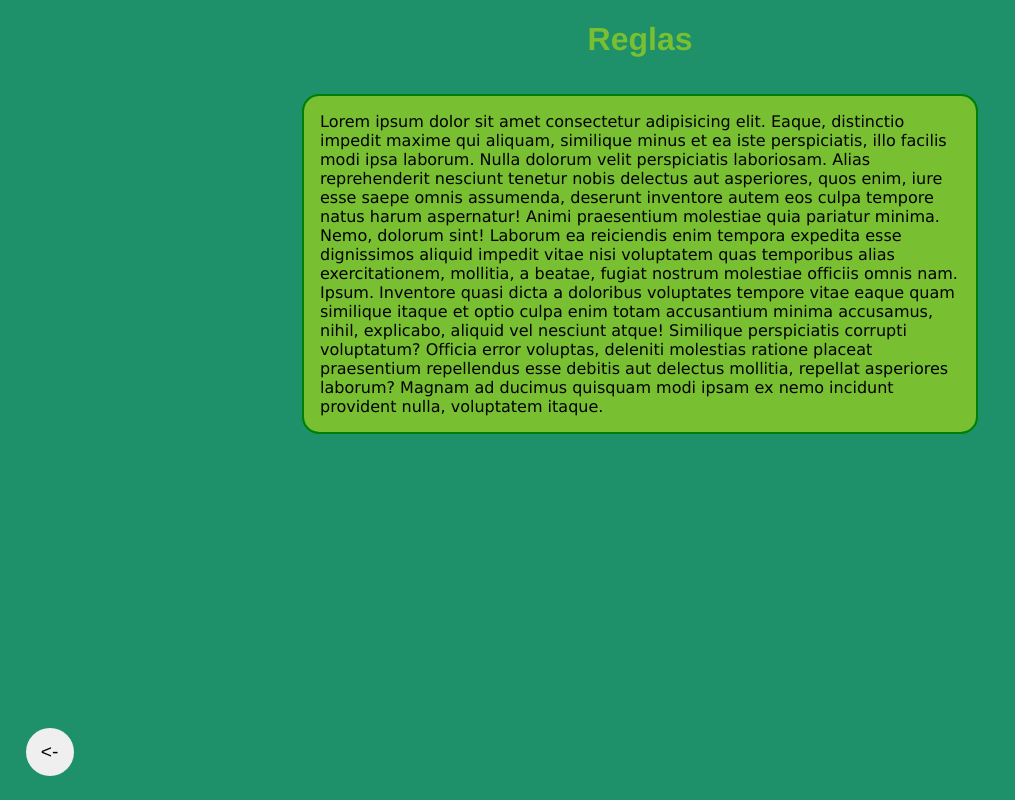
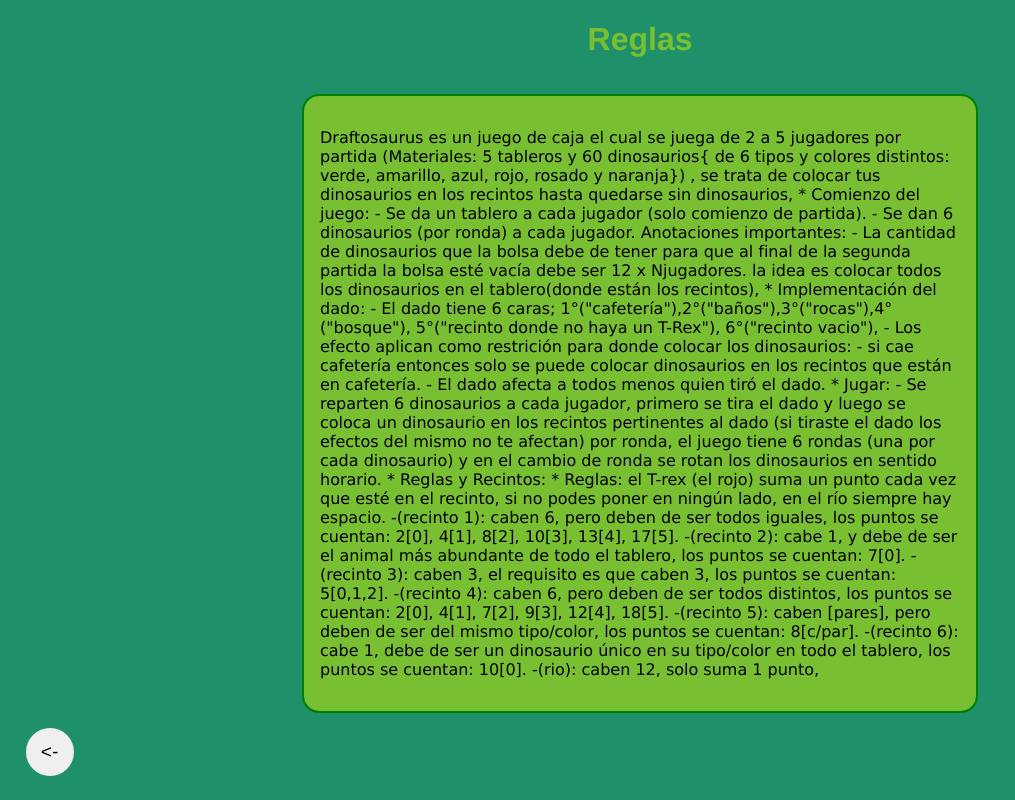
Before and after one commit to Aura1Games/Proyecto-Poke-Saurus, a PHP site: page /pages/Reglas.html in a window 1280 px wide. Shown: the whole page, without its empty margins (0-1015 px from the left). Run offline with PHP 8.4, Linux system fonts and the light colour scheme.

Commit message:
arreglos minimos

```diff
--- a/public/css/Ajustes_style.css
+++ b/public/css/Ajustes_style.css
@@ -15,7 +15,6 @@ body {
   /* background-image: url("../images/Configuracion_imagen.png"); */
   overscroll-behavior: none; /* No permite el desplazamiento vertical fuera de la pagina*/
 }
-
 
 aside {
   order: 1;
@@ -199,7 +198,7 @@ main {
 button:hover {
   cursor: pointer;
 }
-@media (700px <width < 1250px) {
+@media (700px < width < 1250px) {
   body {
     display: grid;
     grid-template-rows: 1fr 1fr;
--- a/public/pages/Reglas.html
+++ b/public/pages/Reglas.html
@@ -10,24 +10,46 @@
   </head>
   <body>
     <h1>Reglas</h1>
-    <div class="contenedor">
-      Lorem ipsum dolor sit amet consectetur adipisicing elit. Eaque, distinctio
-      impedit maxime qui aliquam, similique minus et ea iste perspiciatis, illo
-      facilis modi ipsa laborum. Nulla dolorum velit perspiciatis laboriosam.
-      Alias reprehenderit nesciunt tenetur nobis delectus aut asperiores, quos
-      enim, iure esse saepe omnis assumenda, deserunt inventore autem eos culpa
-      tempore natus harum aspernatur! Animi praesentium molestiae quia pariatur
-      minima. Nemo, dolorum sint! Laborum ea reiciendis enim tempora expedita
-      esse dignissimos aliquid impedit vitae nisi voluptatem quas temporibus
-      alias exercitationem, mollitia, a beatae, fugiat nostrum molestiae
-      officiis omnis nam. Ipsum. Inventore quasi dicta a doloribus voluptates
-      tempore vitae eaque quam similique itaque et optio culpa enim totam
-      accusantium minima accusamus, nihil, explicabo, aliquid vel nesciunt
-      atque! Similique perspiciatis corrupti voluptatum? Officia error voluptas,
-      deleniti molestias ratione placeat praesentium repellendus esse debitis
-      aut delectus mollitia, repellat asperiores laborum? Magnam ad ducimus
-      quisquam modi ipsam ex nemo incidunt provident nulla, voluptatem itaque.
-    </div>
+    <main>
+      <div class="contenedor">
+        <p>
+          Draftosaurus es un juego de caja el cual se juega de 2 a 5 jugadores
+          por partida (Materiales: 5 tableros y 60 dinosaurios{ de 6 tipos y
+          colores distintos: verde, amarillo, azul, rojo, rosado y naranja}) ,
+          se trata de colocar tus dinosaurios en los recintos hasta quedarse sin
+          dinosaurios, * Comienzo del juego: - Se da un tablero a cada jugador
+          (solo comienzo de partida). - Se dan 6 dinosaurios (por ronda) a cada
+          jugador. Anotaciones importantes: - La cantidad de dinosaurios que la
+          bolsa debe de tener para que al final de la segunda partida la bolsa
+          esté vacía debe ser 12 x Njugadores. la idea es colocar todos los
+          dinosaurios en el tablero(donde están los recintos), * Implementación
+          del dado: - El dado tiene 6 caras;
+          1°("cafetería"),2°("baños"),3°("rocas"),4°("bosque"), 5°("recinto
+          donde no haya un T-Rex"), 6°("recinto vacio"), - Los efecto aplican
+          como restrición para donde colocar los dinosaurios: - si cae cafetería
+          entonces solo se puede colocar dinosaurios en los recintos que están
+          en cafetería. - El dado afecta a todos menos quien tiró el dado. *
+          Jugar: - Se reparten 6 dinosaurios a cada jugador, primero se tira el
+          dado y luego se coloca un dinosaurio en los recintos pertinentes al
+          dado (si tiraste el dado los efectos del mismo no te afectan) por
+          ronda, el juego tiene 6 rondas (una por cada dinosaurio) y en el
+          cambio de ronda se rotan los dinosaurios en sentido horario. * Reglas
+          y Recintos: * Reglas: el T-rex (el rojo) suma un punto cada vez que
+          esté en el recinto, si no podes poner en ningún lado, en el río
+          siempre hay espacio. -(recinto 1): caben 6, pero deben de ser todos
+          iguales, los puntos se cuentan: 2[0], 4[1], 8[2], 10[3], 13[4], 17[5].
+          -(recinto 2): cabe 1, y debe de ser el animal más abundante de todo el
+          tablero, los puntos se cuentan: 7[0]. -(recinto 3): caben 3, el
+          requisito es que caben 3, los puntos se cuentan: 5[0,1,2]. -(recinto
+          4): caben 6, pero deben de ser todos distintos, los puntos se cuentan:
+          2[0], 4[1], 7[2], 9[3], 12[4], 18[5]. -(recinto 5): caben [pares],
+          pero deben de ser del mismo tipo/color, los puntos se cuentan:
+          8[c/par]. -(recinto 6): cabe 1, debe de ser un dinosaurio único en su
+          tipo/color en todo el tablero, los puntos se cuentan: 10[0]. -(rio):
+          caben 12, solo suma 1 punto,
+        </p>
+      </div>
+    </main>
     <button class="salir"><a href="../index.html"><-</a></button>
   </body>
 </html>
```
